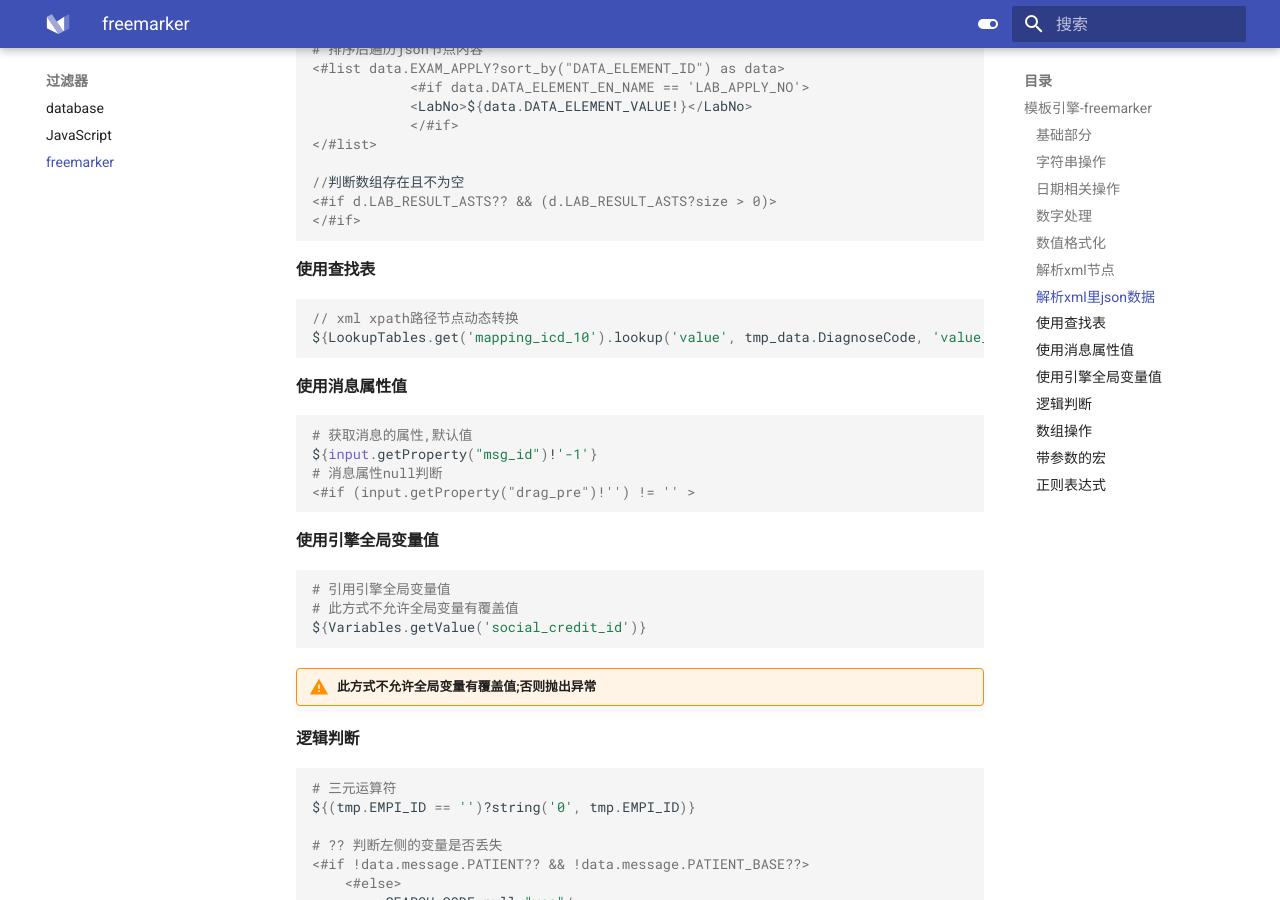
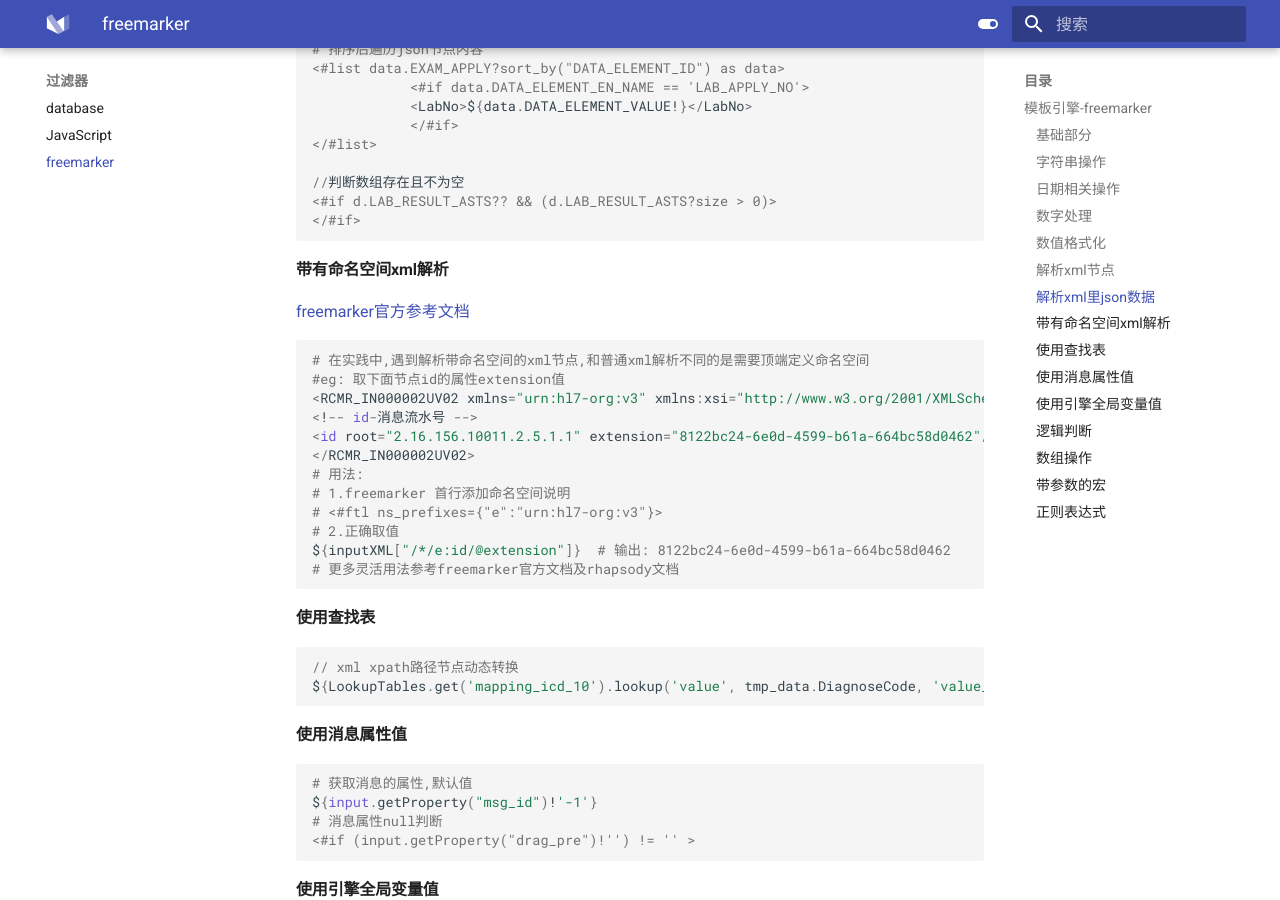
Before and after one commit to liaozhimingandy/demo, an MkDocs documentation site: the page built from docs/filter/freemarker.md, in a window 1280 px wide and 900 px high, scrolled down 4750 px. Built offline with MkDocs 1.6.1 and Material for MkDocs 9.7.7, drawn with Linux system fonts in a browser that asks for light colours.

Commit message:
本次更新内容: 1.添加freemarker解析带有命名空间的xml示例; 2.对其它文档内容的部分调整;

````diff
--- a/docs/filter/freemarker.md
+++ b/docs/filter/freemarker.md
@@ -245,6 +245,25 @@ ${inputXML.message.SourceAndScheduleInfo[0].SCHEDULE_DOCTOR_ID!}
 </#if>
 ```
 
+#### 带有命名空间xml解析
+
+[freemarker官方参考文档](https://freemarker.apache.org/docs/xgui_imperative_learn.html#xgui_imperative_learn_xpath)
+
+```python
+# 在实践中,遇到解析带命名空间的xml节点,和普通xml解析不同的是需要顶端定义命名空间
+#eg: 取下面节点id的属性extension值
+<RCMR_IN000002UV02 xmlns="urn:hl7-org:v3" xmlns:xsi="http://www.w3.org/2001/XMLSchema-instance" ITSVersion="XML_1.0" xsi:schemaLocation="urn:hl7-org:v3 ../multicacheschemas/RCMR_IN000002UV02.xsd">
+<!-- id-消息流水号 -->
+<id root="2.16.156.10011.2.5.1.1" extension="8122bc24-6e0d-4599-b61a-664bc58d0462"/>
+</RCMR_IN000002UV02>
+# 用法:
+# 1.freemarker 首行添加命名空间说明
+# <#ftl ns_prefixes={"e":"urn:hl7-org:v3"}>
+# 2.正确取值
+${inputXML["/*/e:id/@extension"]}  # 输出: 8122bc24-6e0d-4599-b61a-664bc58d0462
+# 更多灵活用法参考freemarker官方文档及rhapsody文档
+```
+
 #### 使用查找表
 
 ```javascript
````
Also changed, not shown: docs/filter/JavaScript.md (+1 -1 lines).
